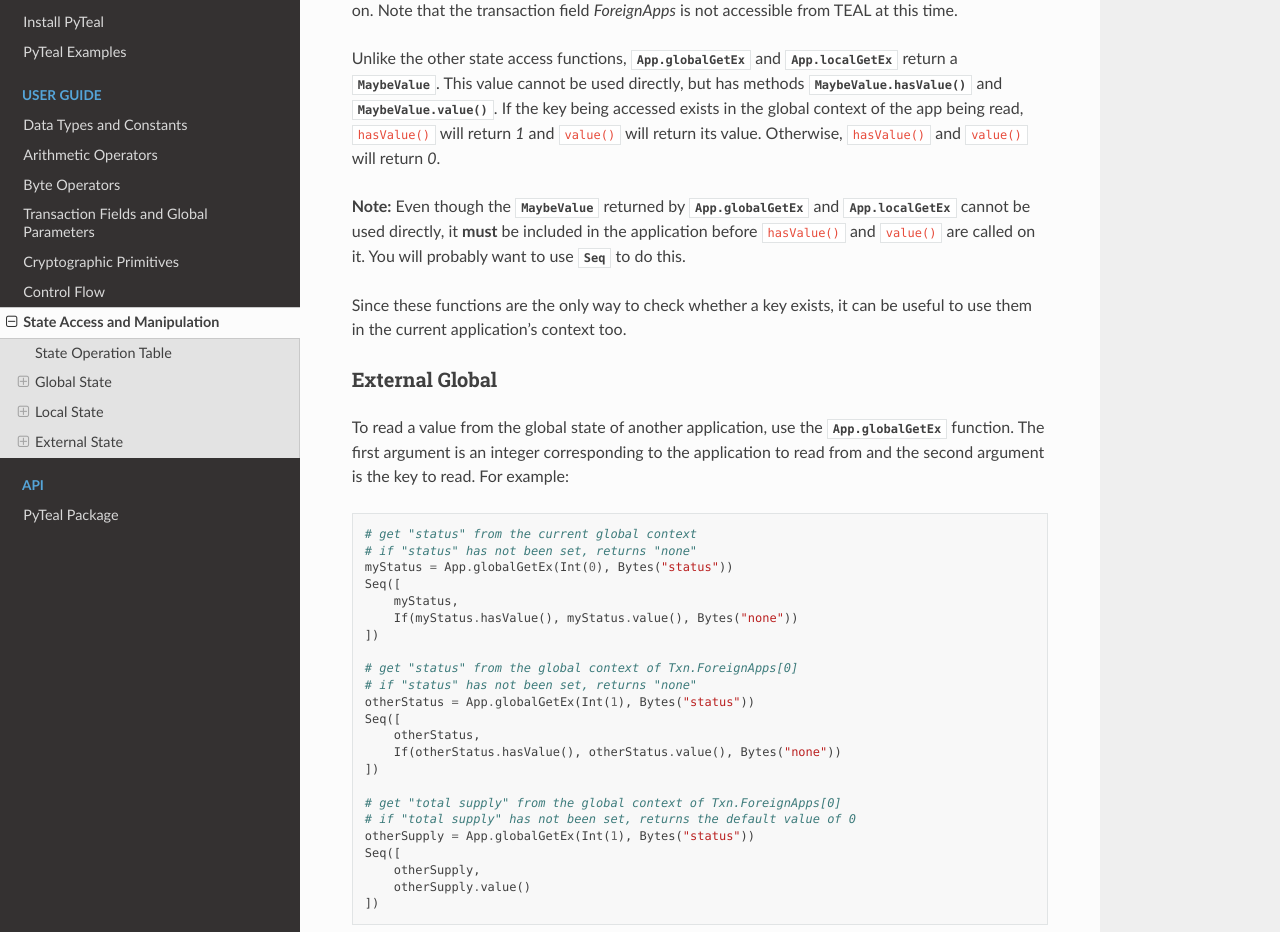
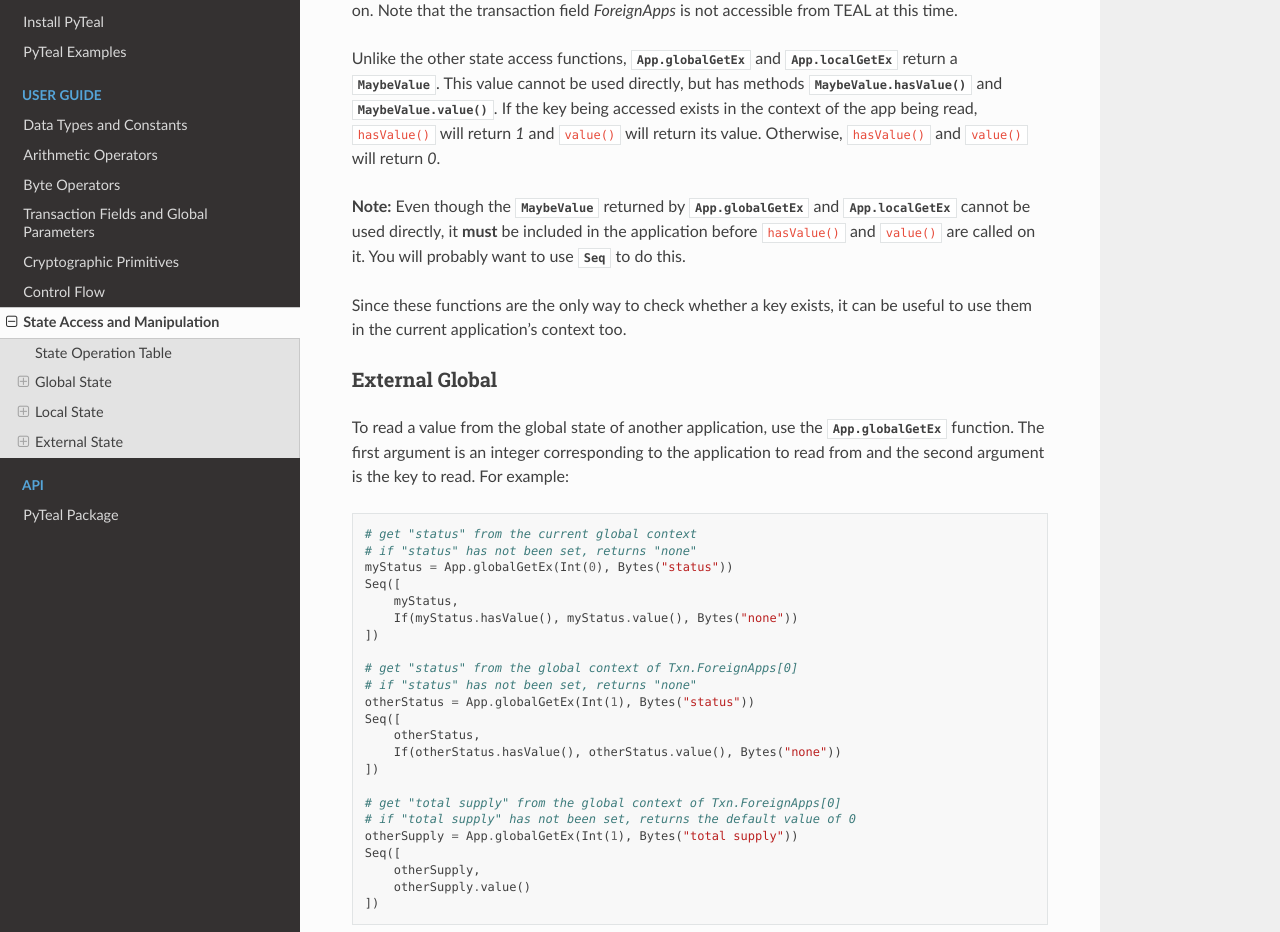
Before and after one commit to algorand/pyteal, a Sphinx documentation site: the page built from docs/state.rst, in a window 1280 px wide and 1400 px high, scrolled down 2577 px. Shown: the part 159-1091 px from the top of the window. Built offline with Sphinx 7.4.7 and the Read the Docs theme 2.0.0, drawn with Linux system fonts in a browser that asks for light colours; some of the changed text lies outside the part shown.

Commit message:
Fix mistakes in state docs

```diff
--- a/docs/state.rst
+++ b/docs/state.rst
@@ -138,7 +138,7 @@ accessible from TEAL at this time.
 
 Unlike the other state access functions, :any:`App.globalGetEx` and :any:`App.localGetEx` return a
 :any:`MaybeValue`. This value cannot be used directly, but has methods :any:`MaybeValue.hasValue()`
-and :any:`MaybeValue.value()`. If the key being accessed exists in the global context of the app
+and :any:`MaybeValue.value()`. If the key being accessed exists in the context of the app
 being read, :code:`hasValue()` will return `1` and :code:`value()` will return its value. Otherwise,
 :code:`hasValue()` and :code:`value()` will return `0`.
 
@@ -177,7 +177,7 @@ second argument is the key to read. For example:
 
     # get "total supply" from the global context of Txn.ForeignApps[0]
     # if "total supply" has not been set, returns the default value of 0
-    otherSupply = App.globalGetEx(Int(1), Bytes("status"))
+    otherSupply = App.globalGetEx(Int(1), Bytes("total supply"))
     Seq([
         otherSupply,
         otherSupply.value()
```
Also changed, not shown: other parts of docs/state.rst (+1 -1 lines).
